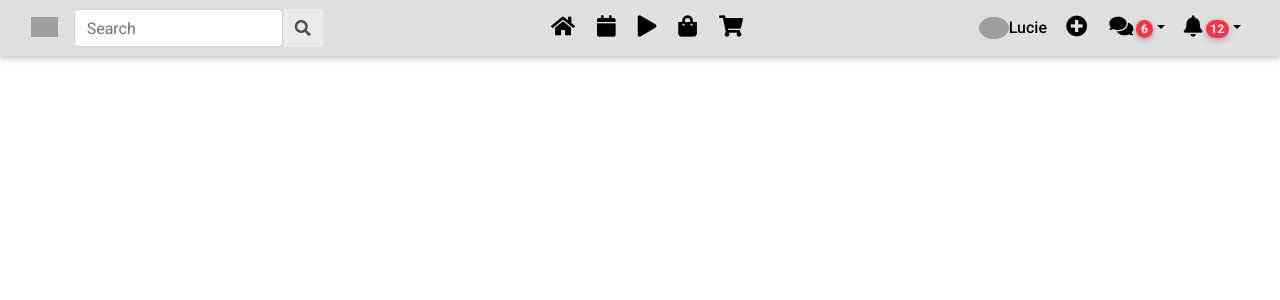
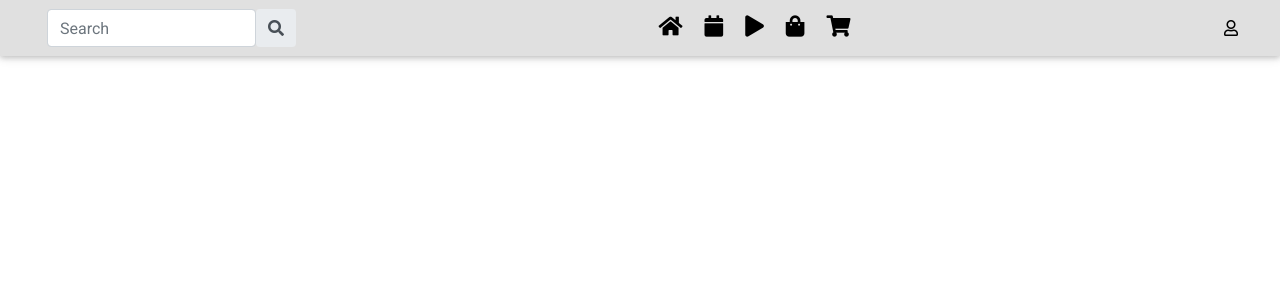
Before and after one commit to mzaabay/musicprojdev9, an Angular app: page / in a window 1280 px wide. Shown: the top 300 px of the page. Built offline with nearby package versions, Linux system fonts and the light colour scheme; grey boxes are pictures that could not be loaded.

Commit message:
Ajout de la page connexion avec le lien avec le back

```diff
--- a/package.json
+++ b/package.json
@@ -18,6 +18,7 @@
     "@angular/platform-browser": "^15.1.0",
     "@angular/platform-browser-dynamic": "^15.1.0",
     "@angular/router": "^15.1.0",
+    "popper.js": "^1.16.1",
     "rxjs": "~7.8.0",
     "tslib": "^2.3.0",
     "zone.js": "~0.12.0"
--- a/src/app/app.component.html
+++ b/src/app/app.component.html
@@ -4,8 +4,9 @@
     <!-- Left elements -->
     <div class="d-flex">
       <!-- Brand -->
-      <a class="navbar-brand me-2 mb-1 d-flex align-items-center" href="#">
-        <img src="images/chorus logo.png" height="20" alt="" loading="lazy" style="margin-top: 2px;" />
+      <a class="navbar-brand me-2 mb-1 d-flex align-items-center" routerLink="">
+        <!--TODO REVOIR LE LOGO ET LE LIEN VERS HOME-->
+        <img src="" height="20" alt="" loading="lazy" style="margin-top: 2px;" />
       </a>
 
       <!-- Search form -->
@@ -57,13 +58,27 @@
 
     <!-- Right elements -->
     <ul class="navbar-nav flex-row">
+
+      <!-- If not connected-->
+
+      <div class="d-flex" *ngIf="!isConnected()">
+        <li class="nav-item me-3 me-lg-1">
+          <a class="nav-link d-sm-flex align-items-sm-center" routerLink="login">
+            <i class="far fa-user"></i>
+          </a>
+        </li>
+      </div>
+
+      <!-- If connected  -->
+      <div class="d-flex" *ngIf="isConnected()">
         <li class="nav-item me-3 me-lg-1">
           <a class="nav-link d-sm-flex align-items-sm-center" href="#">
-          <img src="https://mdbcdn.b-cdn.net/img/Photos/Avatars/img (31).webp" class="rounded-circle" height="22" alt=""
-            loading="lazy" />
-          <strong class="d-none d-sm-block ms-1">Lucie</strong>
+            <img src="https://mdbcdn.b-cdn.net/img/Photos/Avatars/img (31).webp" class="rounded-circle" height="22"
+              alt="" loading="lazy" />
+            <strong class="d-none d-sm-block ms-1">NADEGE</strong>
           </a>
         </li>
+
 
         <li class="nav-item me-3 me-lg-1">
           <a class="nav-link" href="#">
@@ -77,7 +92,8 @@
 
             <span class="badge rounded-pill badge-notification bg-danger">6</span>
           </a>
-        <ul mdbDropdownMenu class="dropdown-menu dropdown-menu-end" aria-labelledby="navbarDropdownMenuLink">
+          <ul mdbDropdownMenu class="dropdown-menu dropdown-menu-end" aria-labelledby="navbarDropdownMenuLink"
+            data-bs-toggle="dropdown">
             <li>
               <a class="dropdown-item" href="#">Some news</a>
             </li>
@@ -108,9 +124,17 @@
           </ul>
         </li>
 
+        <li class="nav-item">
+          <a (click)="deco()" class="nav-link"><i class="fas fa-power-off"></i></a>
+        </li>
+      </div>
+
     </ul>
     <!-- Right elements -->
   </div>
 </nav>
 <!-- Navbar -->
+
+
+
 <router-outlet></router-outlet>
--- a/src/app/app.component.ts
+++ b/src/app/app.component.ts
@@ -1,10 +1,35 @@
-import { Component } from '@angular/core';
+import { Component, OnInit } from '@angular/core';
+import { Router } from '@angular/router';
 
 @Component({
   selector: 'app-root',
   templateUrl: './app.component.html',
   styleUrls: ['./app.component.css']
 })
-export class AppComponent {
-  title = 'frontprojectdev09';
+export class AppComponent implements OnInit {
+  user: any;
+
+  constructor(private route: Router) {}
+
+  ngOnInit(): void {
+
+  }
+
+
+
+  isConnected() {
+    let u: any = sessionStorage.getItem('userConnected');
+    this.user = JSON.parse(u);
+    if (this.user != null) {
+      return true;
+    } else {
+      return false;
+    }
+  }
+
+  deco() {
+    sessionStorage.clear();
+    this.route.navigateByUrl('login');
+  }
+
 }
--- a/src/app/connexion/connexion.component.html
+++ b/src/app/connexion/connexion.component.html
@@ -1 +1,41 @@
-<p>connexion works!</p>
+<div>
+    <div>
+        <div class="mt-5">
+            <div style="margin: auto; width: 40%">
+                <form #fLogin="ngForm" (ngSubmit)="connexion(fLogin.value)">
+                    <div class="card p-3 z-depth-3">
+                        <div class="md-form">
+                            <label>Login</label>
+                            <input ngModel="" name="login" type="text" class="form-control">
+                        </div>
+                        <div class="md-form">
+                            <label>Password</label>
+                            <input ngModel="" name="password" type="password" class="form-control">
+                        </div>
+                        <button type="submit" class="btn btn-primary btn-sm btn-block">connexion</button>
+
+                        <br>
+                        <!-- Register buttons -->
+                        <div class="text-center">
+                            <p>Pas encore inscrit ? <a href="#!">Inscription</a></p>
+                            <p>ou rejoint nous à travers:</p>
+                            <button type="button" class="btn btn-secondary btn-floating mx-1">
+                                <i class="fab fa-facebook-f"></i>
+                            </button>
+
+                            <button type="button" class="btn btn-secondary btn-floating mx-1">
+                                <i class="fab fa-google"></i>
+                            </button>
+
+                            <button type="button" class="btn btn-secondary btn-floating mx-1">
+                                <i class="fab fa-twitter"></i>
+                            </button>
+                        </div>
+                        <br>
+                        <p class="text-danger text-center"> {{ msg }} </p>
+                    </div>
+                </form>
+            </div>
+        </div>
+    </div>
+</div>
--- a/src/app/connexion/connexion.component.ts
+++ b/src/app/connexion/connexion.component.ts
@@ -1,10 +1,34 @@
-import { Component } from '@angular/core';
+import { HttpClient } from '@angular/common/http';
+import { Component, OnInit } from '@angular/core';
+import { Router } from '@angular/router';
 
 @Component({
   selector: 'app-connexion',
   templateUrl: './connexion.component.html',
   styleUrls: ['./connexion.component.css']
 })
-export class ConnexionComponent {
+export class ConnexionComponent implements OnInit{
+  ngOnInit(): void {
+    throw new Error('Method not implemented.');
+  }
+
+  user: any;
+  msg: any;
+
+  constructor(private http: HttpClient, private route: Router){}
+
+  connexion(value: any) {
+    this.http.post('http://localhost:8289/login', value).subscribe({
+      next: (data)=> {this.user = data;
+        if(this.user != null) {
+          sessionStorage.setItem('userConnected', JSON.stringify(this.user));
+          this.route.navigateByUrl('boutique');
+        }else{
+          this.msg = 'identifiant ou mdp inccorect';
+        }
+      },
+      error: (err) => { console.log(err) }
+    });
+  }
 
 }
--- a/src/index.html
+++ b/src/index.html
@@ -26,6 +26,8 @@
     src="https://cdnjs.cloudflare.com/ajax/libs/twitter-bootstrap/4.5.0/js/bootstrap.min.js"></script>
   <!-- MDB core JavaScript -->
   <script type="text/javascript" src="https://cdnjs.cloudflare.com/ajax/libs/mdbootstrap/4.19.1/js/mdb.min.js"></script>
+
+
 </head>
 
 <body>
```
Also changed, not shown: src/app/app.module.ts (+8 -1 lines), 1 other file (tests, documents, lock files or other folders). Lines whose indentation alone changed are shown as unchanged.
